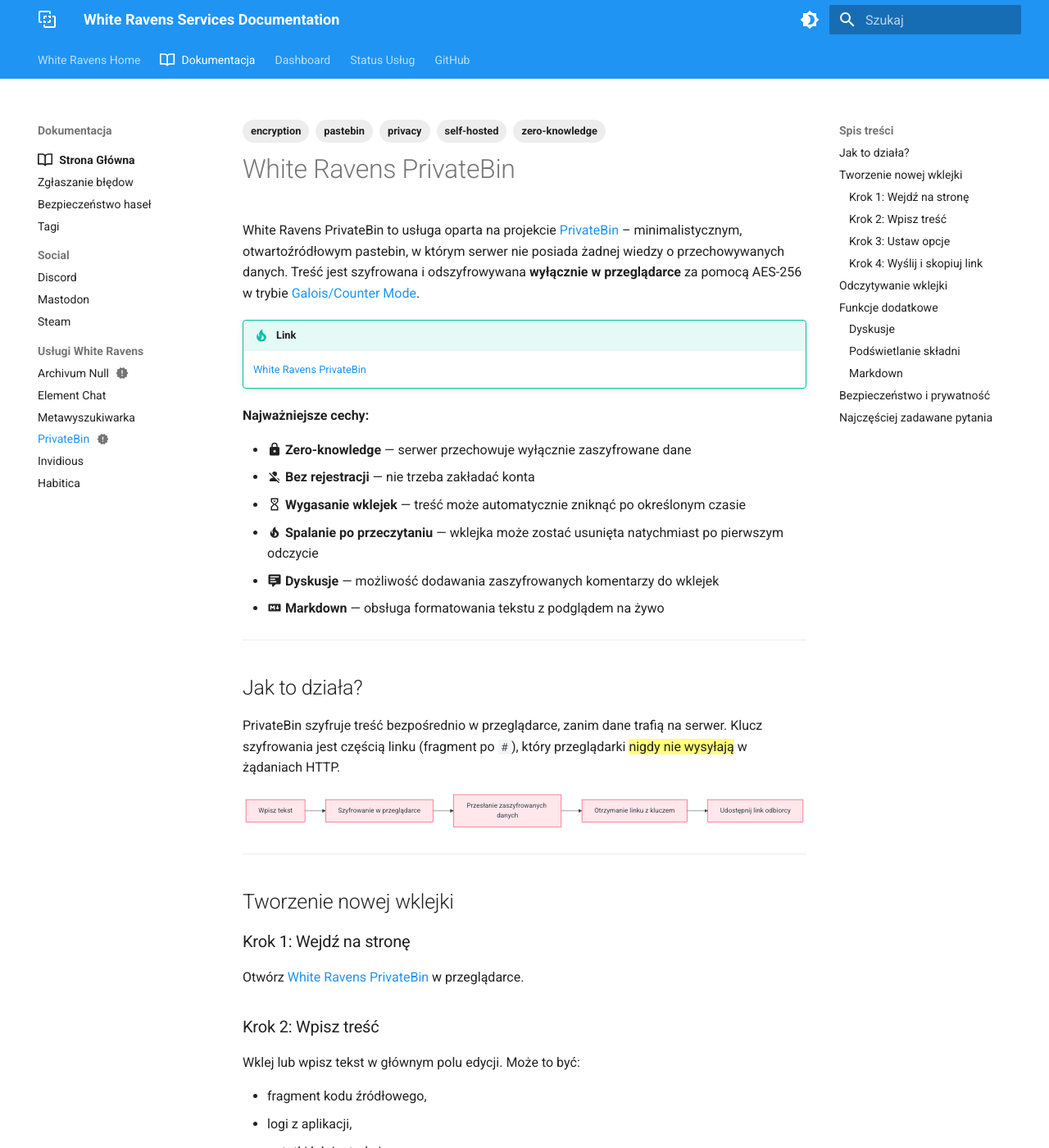
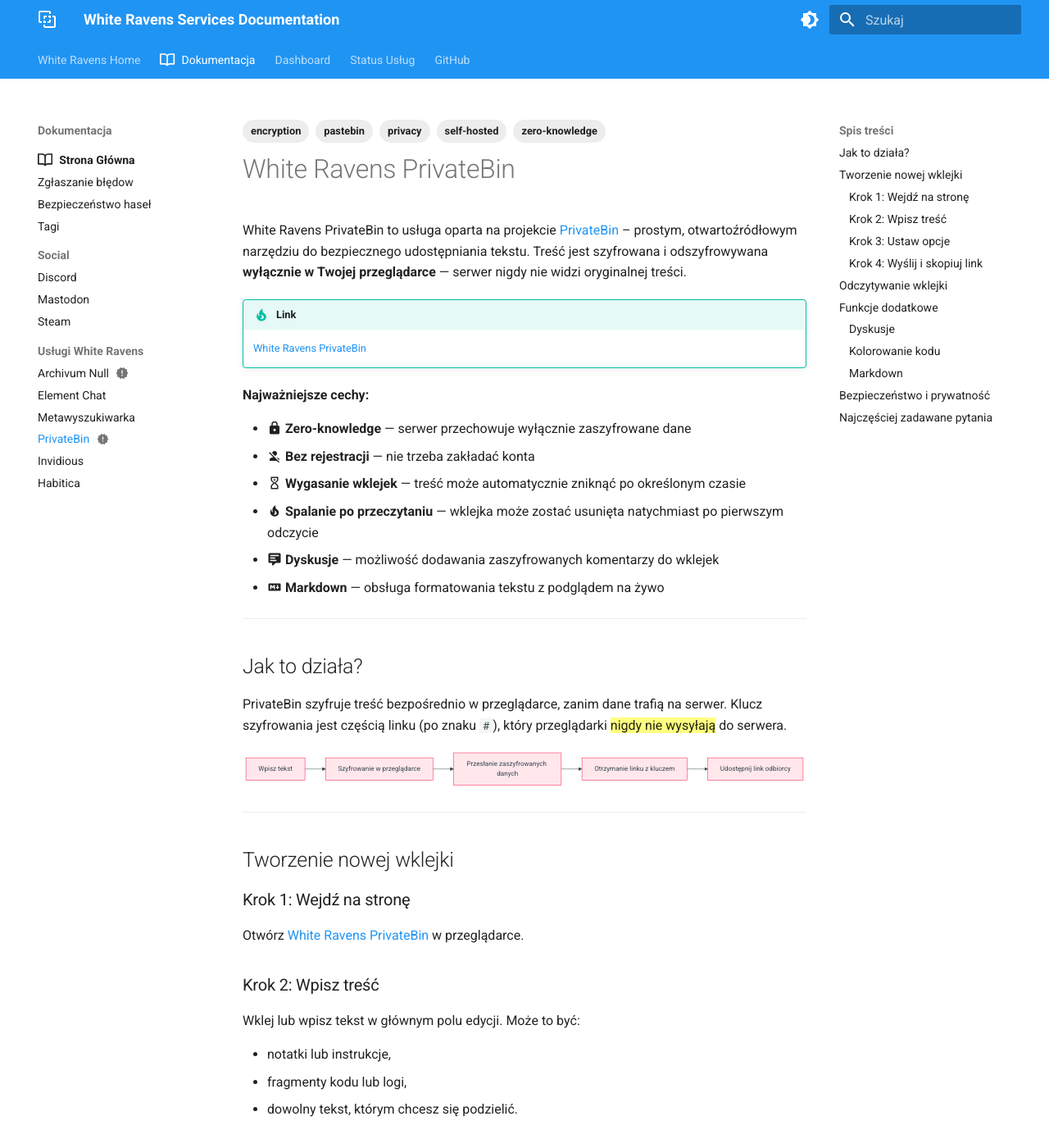
Before and after one commit to whiteravens20/wrservices.link, an MkDocs documentation site: the page built from docs/privatebin.md, in a window 1280 px wide and 1400 px high. Shown: the whole window at 82% size. Built offline with MkDocs 1.6.1 and Material for MkDocs 9.7.7, drawn with Linux system fonts in a browser that asks for light colours; some of the changed text lies outside the part shown.

Commit message:
simplify terminology in PrivateBin documentation

````diff
--- a/docs/privatebin.md
+++ b/docs/privatebin.md
@@ -10,7 +10,7 @@
 
 # White Ravens PrivateBin
 
-White Ravens PrivateBin to usługa oparta na projekcie [PrivateBin](https://privatebin.info/) – minimalistycznym, otwartoźródłowym pastebin, w którym serwer nie posiada żadnej wiedzy o przechowywanych danych. Treść jest szyfrowana i odszyfrowywana **wyłącznie w przeglądarce** za pomocą AES-256 w trybie [Galois/Counter Mode](https://pl.wikipedia.org/wiki/Galois/Counter_Mode).
+White Ravens PrivateBin to usługa oparta na projekcie [PrivateBin](https://privatebin.info/) – prostym, otwartoźródłowym narzędziu do bezpiecznego udostępniania tekstu. Treść jest szyfrowana i odszyfrowywana **wyłącznie w Twojej przeglądarce** — serwer nigdy nie widzi oryginalnej treści.
 
 !!! tip "Link"
     [White Ravens PrivateBin](https://privatebin.wrservices.link/)
@@ -28,7 +28,7 @@
 
 ## Jak to działa?
 
-PrivateBin szyfruje treść bezpośrednio w przeglądarce, zanim dane trafią na serwer. Klucz szyfrowania jest częścią linku (fragment po `#`), który przeglądarki {==nigdy nie wysyłają==} w żądaniach HTTP.
+PrivateBin szyfruje treść bezpośrednio w przeglądarce, zanim dane trafią na serwer. Klucz szyfrowania jest częścią linku (po znaku `#`), który przeglądarki {==nigdy nie wysyłają==} do serwera.
 
 ```mermaid
 graph LR
@@ -50,9 +50,8 @@
 
 Wklej lub wpisz tekst w głównym polu edycji. Może to być:
 
-- fragment kodu źródłowego,
-- logi z aplikacji,
 - notatki lub instrukcje,
+- fragmenty kodu lub logi,
 - dowolny tekst, którym chcesz się podzielić.
 
 ### Krok 3: Ustaw opcje
@@ -98,9 +97,9 @@
 
 Po włączeniu opcji **Dyskusja** odbiorcy mogą dodawać komentarze do wklejki. Każdy komentarz jest szyfrowany w taki sam sposób jak oryginalna treść — serwer nie widzi ich zawartości.
 
-### Podświetlanie składni
+### Kolorowanie kodu
 
-Wybierając format **Kod źródłowy**, PrivateBin automatycznie podświetla składnię w zależności od wybranego języka programowania. Idealne do udostępniania fragmentów kodu.
+Wybierając format **Kod źródłowy**, PrivateBin automatycznie koloruje składnię kodu, co ułatwia jego czytanie. Przydatne, gdy udostępniasz fragmenty kodu innym osobom.
 
 ### Markdown
 
````
Also changed, not shown: other parts of docs/privatebin.md (+1 -1 lines).
